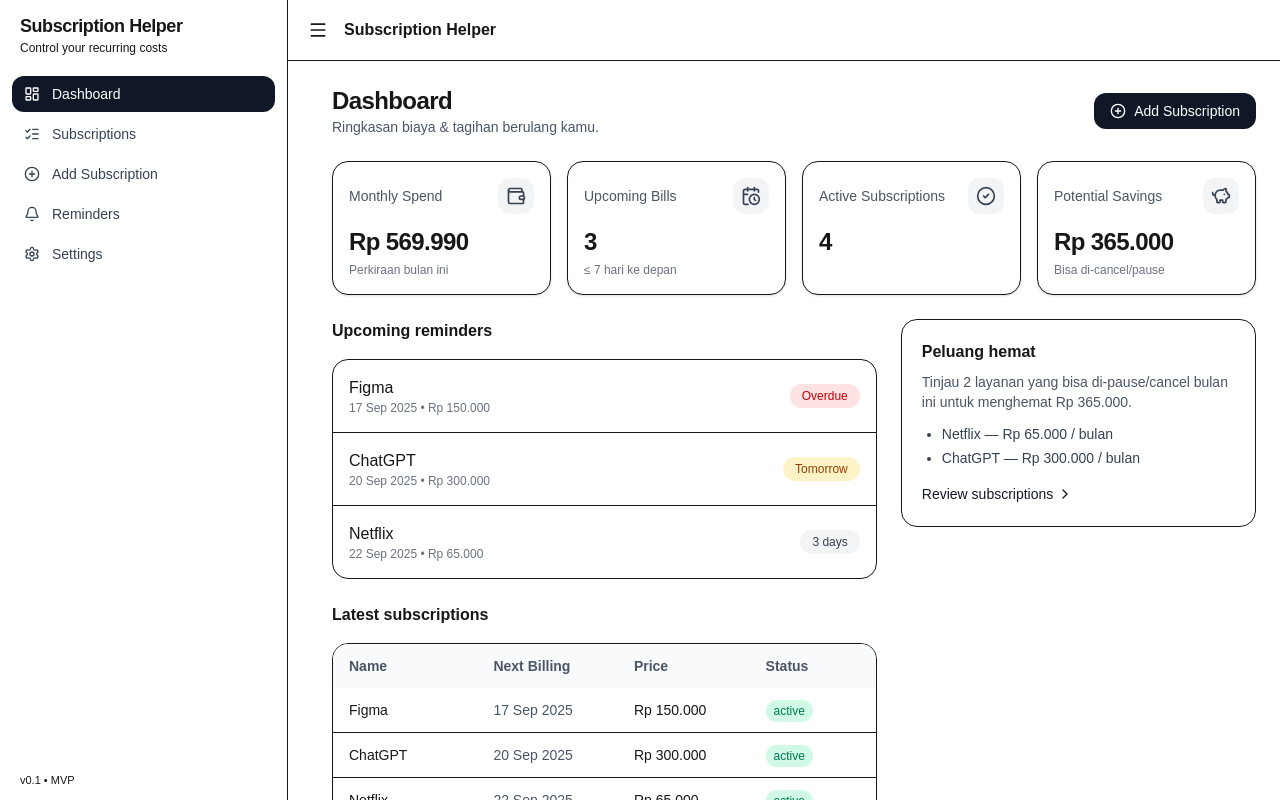
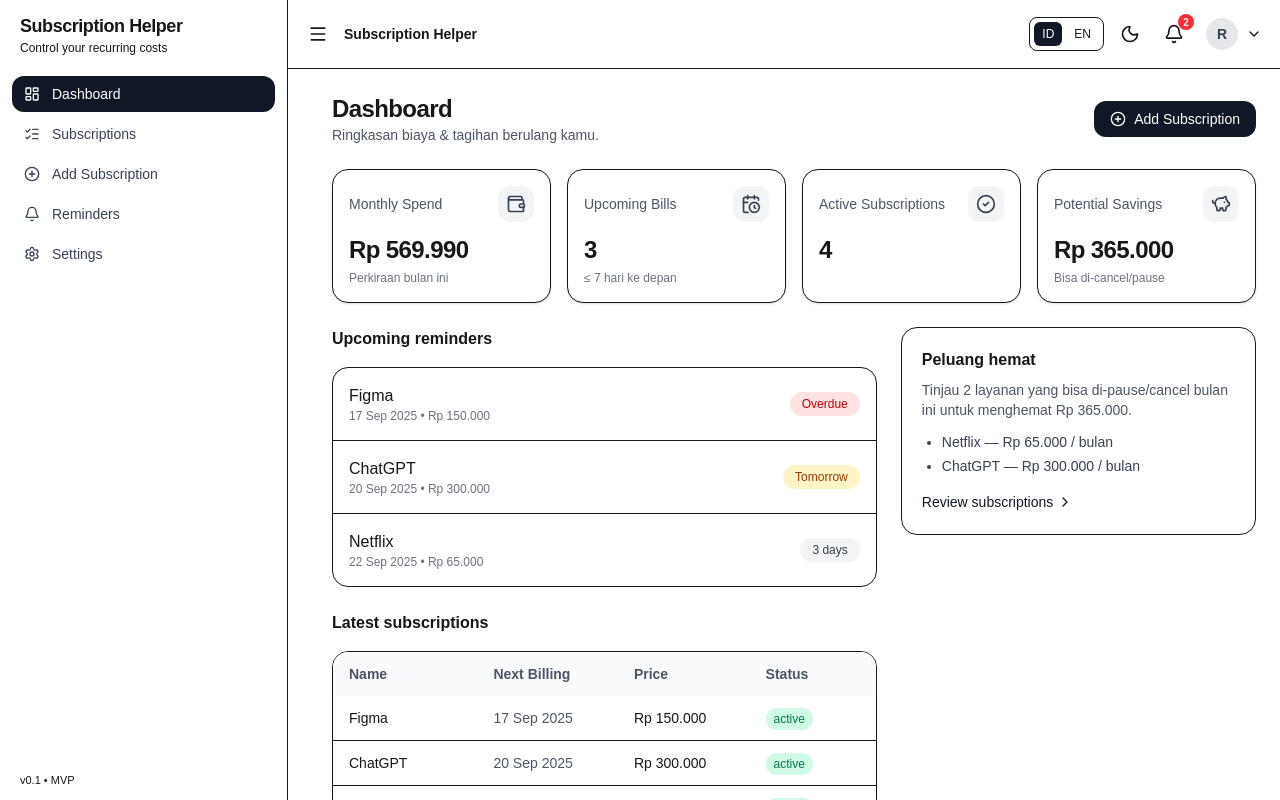
Before and after one commit to setyaraka/subscription-reminder, a Next.js app: page / in a window 1280 px wide. Shown: the top 800 px of the page. Built offline with nearby package versions, Linux system fonts and the light colour scheme.

Commit message:
add next themes, add navbar

```diff
--- a/package.json
+++ b/package.json
@@ -11,6 +11,7 @@
   "dependencies": {
     "lucide-react": "^0.544.0",
     "next": "15.5.3",
+    "next-themes": "^0.4.6",
     "react": "19.1.0",
     "react-dom": "19.1.0"
   },
--- a/src/components/Dashboard.tsx
+++ b/src/components/Dashboard.tsx
@@ -1,7 +1,6 @@
 // app/page.tsx
 "use client";
 
-import { Sidebar } from "@/components/Sidebar";
 import Link from "next/link";
 import { useMemo } from "react";
 import {
--- a/src/components/Layout.tsx
+++ b/src/components/Layout.tsx
@@ -2,23 +2,26 @@
 
 import { useState } from "react";
 import { Sidebar } from "@/components/Sidebar";
-import { Menu, PanelLeftClose, PanelLeftOpen } from "lucide-react";
+import { Menu } from "lucide-react";
 import { cn } from "@/lib/utils";
+import Navbar from "./Navbar";
 
 export default function Layout({ children }: { children: React.ReactNode }) {
   const [mobileOpen, setMobileOpen] = useState(false);
   const [collapsed, setCollapsed] = useState(false);
 
+  const demoNotif = [
+    { id: "1", title: "Netflix due in 3 days", subtitle: "Rp 65.000", badge: "info" as const },
+    { id: "2", title: "ChatGPT overdue", subtitle: "Rp 300.000", badge: "danger" as const },
+  ];
+
   return (
     <div className="flex min-h-screen">
       <Sidebar mobileOpen={mobileOpen} setMobileOpen={setMobileOpen} collapsed={collapsed} />
 
-      {/* Area konten */}
       <div className={cn("flex-1 transition-[padding] duration-200", collapsed ? "md:pl-16" : "md:pl-72")}>
-        {/* Topbar: ada di semua ukuran */}
-        <header className="sticky top-0 z-30 flex items-center justify-between gap-2 border-b bg-white/80 px-3 py-3 backdrop-blur">
+        {/* <header className="sticky top-0 z-30 flex items-center justify-between gap-2 border-b bg-white/80 px-3 py-3 backdrop-blur">
           <div className="flex items-center gap-2">
-            {/* Mobile: buka drawer */}
             <button
               onClick={() => setMobileOpen(true)}
               className="rounded-lg p-2 hover:bg-gray-100 md:hidden"
@@ -27,18 +30,35 @@ export default function Layout({ children }: { children: React.ReactNode }) {
               <Menu className="h-6 w-6" />
             </button>
 
-            {/* Desktop: collapse/expand */}
             <button
               onClick={() => setCollapsed((v) => !v)}
               className="hidden rounded-lg p-2 hover:bg-gray-100 md:inline-flex"
               aria-label="Toggle sidebar"
             >
-              {collapsed ? <Menu className="h-5 w-5" /> : <Menu className="h-5 w-5" />}
+              <Menu className="h-5 w-5" />
             </button>
 
             <span className="font-semibold">Subscription Helper</span>
           </div>
-        </header>
+        </header> */}
+         <Navbar
+          collapsed={collapsed}
+          setCollapsed={setCollapsed}
+          setMobileOpen={setMobileOpen}
+          user={{ name: "Raka", email: "raka@example.com" }}
+          notifications={demoNotif}
+          locale="id"
+          onLocaleChange={(loc) => {
+            // contoh sederhana: simpan di localStorage dan set <html lang>
+            localStorage.setItem("locale", loc);
+            document.documentElement.lang = loc;
+          }}
+          onLogout={() => {
+            // Jika pakai NextAuth:
+            // signOut();
+            alert("Logout clicked");
+          }}
+        />
 
         <main className="p-4 md:p-6">{children}</main>
       </div>
--- /dev/null
+++ b/src/components/Navbar.tsx
@@ -0,0 +1,229 @@
+// components/Navbar.tsx
+"use client";
+
+import { useEffect, useRef, useState } from "react";
+import { useRouter } from "next/navigation";
+import {
+  Menu, Bell,
+  Sun, Moon, User, LogOut, ChevronDown
+} from "lucide-react";
+import { useTheme } from "next-themes";
+import { cn } from "@/lib/utils";
+
+type BoolSetter = (value: boolean | ((prev: boolean) => boolean)) => void;
+
+type Notification = {
+  id: string;
+  title: string;
+  subtitle?: string;
+  href?: string;
+  badge?: "danger" | "warn" | "info";
+};
+
+export default function Navbar({
+  collapsed,
+  setCollapsed,
+  setMobileOpen,
+  user,
+  onLogout,
+  notifications = [],
+  locale = "id",
+  onLocaleChange,
+}: {
+  collapsed: boolean;
+  setCollapsed: BoolSetter;
+  setMobileOpen: BoolSetter;
+  user?: { name?: string; email?: string; avatarUrl?: string };
+  onLogout?: () => void;              // optional: integrasi NextAuth signOut()
+  notifications?: Notification[];
+  locale?: "id" | "en";
+  onLocaleChange?: (loc: "id" | "en") => void;
+}) {
+  const router = useRouter();
+  const { theme, setTheme } = useTheme();
+
+  // --- Search ---
+  const [q, setQ] = useState("");
+  const onSubmit = (e: React.FormEvent) => {
+    e.preventDefault();
+    if (!q.trim()) return;
+    router.push(`/subscriptions?q=${encodeURIComponent(q.trim())}`);
+  };
+
+  // --- Dropdown states ---
+  const [openNotif, setOpenNotif] = useState(false);
+  const [openUser, setOpenUser]   = useState(false);
+
+  // Close dropdown when click outside
+  const wrapRef = useRef<HTMLDivElement>(null);
+  useEffect(() => {
+    const handler = (ev: MouseEvent) => {
+      if (!wrapRef.current) return;
+      if (!wrapRef.current.contains(ev.target as Node)) {
+        setOpenNotif(false);
+        setOpenUser(false);
+      }
+    };
+    document.addEventListener("mousedown", handler);
+    return () => document.removeEventListener("mousedown", handler);
+  }, []);
+
+  const unreadCount = notifications.length;
+
+  return (
+    <header
+      ref={wrapRef}
+      className="sticky top-0 z-30 flex items-center justify-between gap-3 border-b bg-white/80 px-3 py-3 backdrop-blur dark:bg-neutral-900/80"
+    >
+      {/* Left cluster: toggles */}
+      <div className="flex items-center gap-2">
+        {/* Mobile: open drawer */}
+        <button
+          onClick={() => setMobileOpen(true)}
+          className="rounded-lg p-2 hover:bg-gray-100 md:hidden dark:hover:bg-neutral-800"
+          aria-label="Open menu"
+        >
+          <Menu className="h-6 w-6" />
+        </button>
+
+        {/* Desktop: collapse/expand */}
+        <button
+          onClick={() => setCollapsed((v) => !v)}
+          className="hidden rounded-lg p-2 hover:bg-gray-100 md:inline-flex dark:hover:bg-neutral-800"
+          aria-label="Toggle sidebar"
+        >
+          <Menu className="h-5 w-5" />
+        </button>
+
+        <span className="hidden text-sm font-semibold sm:inline">
+          Subscription Helper
+        </span>
+      </div>
+
+      {/* Right cluster: locale, theme, notifications, user */}
+      <div className="flex items-center gap-1 sm:gap-2">
+        {/* Locale toggle */}
+        <div className="hidden items-center gap-1 rounded-lg border px-1 py-1 sm:flex dark:border-neutral-800">
+          <button
+            onClick={() => onLocaleChange?.("id")}
+            className={cn(
+              "rounded-md px-2 py-1 text-xs",
+              locale === "id" ? "bg-gray-900 text-white dark:bg-neutral-700" : "hover:bg-gray-100 dark:hover:bg-neutral-800"
+            )}
+          >
+            ID
+          </button>
+          <button
+            onClick={() => onLocaleChange?.("en")}
+            className={cn(
+              "rounded-md px-2 py-1 text-xs",
+              locale === "en" ? "bg-gray-900 text-white dark:bg-neutral-700" : "hover:bg-gray-100 dark:hover:bg-neutral-800"
+            )}
+          >
+            EN
+          </button>
+        </div>
+
+        {/* Theme toggle */}
+        <button
+          onClick={() => setTheme(theme === "dark" ? "light" : "dark")}
+          className="rounded-lg p-2 hover:bg-gray-100 dark:hover:bg-neutral-800"
+          aria-label="Toggle theme"
+        >
+          {theme === "dark" ? <Sun className="h-5 w-5" /> : <Moon className="h-5 w-5" />}
+        </button>
+
+        {/* Notifications */}
+        <div className="relative">
+          <button
+            onClick={() => setOpenNotif((v) => !v)}
+            className="relative rounded-lg p-2 hover:bg-gray-100 dark:hover:bg-neutral-800"
+            aria-haspopup="menu"
+            aria-expanded={openNotif}
+            aria-label="Notifications"
+          >
+            <Bell className="h-5 w-5" />
+            {unreadCount > 0 && (
+              <span className="absolute -right-0.5 -top-0.5 inline-flex h-4 min-w-4 items-center justify-center rounded-full bg-red-500 px-1 text-[10px] font-semibold text-white">
+                {unreadCount}
+              </span>
+            )}
+          </button>
+
+          {openNotif && (
+            <div
+              role="menu"
+              className="absolute right-0 mt-2 w-80 overflow-hidden rounded-xl border bg-white shadow-lg dark:border-neutral-800 dark:bg-neutral-900"
+            >
+              <div className="px-3 py-2 text-sm font-medium">Notifications</div>
+              <ul className="max-h-80 divide-y overflow-auto text-sm dark:divide-neutral-800">
+                {notifications.length === 0 ? (
+                  <li className="px-3 py-3 text-gray-500">No notifications</li>
+                ) : (
+                  notifications.map((n) => (
+                    <li key={n.id} className="flex items-start gap-2 px-3 py-3 hover:bg-gray-50 dark:hover:bg-neutral-800/60">
+                      <span className={cn(
+                        "mt-1 h-2.5 w-2.5 rounded-full",
+                        n.badge === "danger" ? "bg-red-500" :
+                        n.badge === "warn"   ? "bg-amber-500" : "bg-blue-500"
+                      )}/>
+                      <div className="min-w-0">
+                        <div className="truncate font-medium">{n.title}</div>
+                        {n.subtitle && <div className="truncate text-xs text-gray-500">{n.subtitle}</div>}
+                      </div>
+                    </li>
+                  ))
+                )}
+              </ul>
+            </div>
+          )}
+        </div>
+
+        {/* User menu */}
+        <div className="relative">
+          <button
+            onClick={() => setOpenUser((v) => !v)}
+            className="flex items-center gap-2 rounded-lg p-1.5 hover:bg-gray-100 dark:hover:bg-neutral-800"
+            aria-haspopup="menu"
+            aria-expanded={openUser}
+          >
+            {user?.avatarUrl ? (
+              // eslint-disable-next-line @next/next/no-img-element
+              <img src={user.avatarUrl} alt="avatar" className="h-7 w-7 rounded-full object-cover" />
+            ) : (
+              <div className="flex h-8 w-8 items-center justify-center rounded-full bg-gray-200 text-sm font-semibold text-gray-700 dark:bg-neutral-700 dark:text-white">
+                {(user?.name?.[0] ?? "N").toUpperCase()}
+              </div>
+            )}
+            <ChevronDown className="hidden h-4 w-4 sm:block" />
+          </button>
+
+          {openUser && (
+            <div
+              role="menu"
+              className="absolute right-0 mt-2 w-56 overflow-hidden rounded-xl border bg-white shadow-lg dark:border-neutral-800 dark:bg-neutral-900"
+            >
+              <div className="px-3 py-3">
+                <div className="text-sm font-medium">{user?.name ?? "User"}</div>
+                <div className="truncate text-xs text-gray-500">{user?.email ?? ""}</div>
+              </div>
+              <div className="h-px bg-gray-100 dark:bg-neutral-800" />
+              <button
+                onClick={() => router.push("/settings")}
+                className="flex w-full items-center gap-2 px-3 py-2 text-left text-sm hover:bg-gray-50 dark:hover:bg-neutral-800/60"
+              >
+                <User className="h-4 w-4" /> Profile & Settings
+              </button>
+              <button
+                onClick={onLogout}
+                className="flex w-full items-center gap-2 px-3 py-2 text-left text-sm text-red-600 hover:bg-red-50 dark:hover:bg-neutral-800/60"
+              >
+                <LogOut className="h-4 w-4" /> Logout
+              </button>
+            </div>
+          )}
+        </div>
+      </div>
+    </header>
+  );
+}
```
Also changed, not shown: 1 other file (tests, documents, lock files or other folders).
